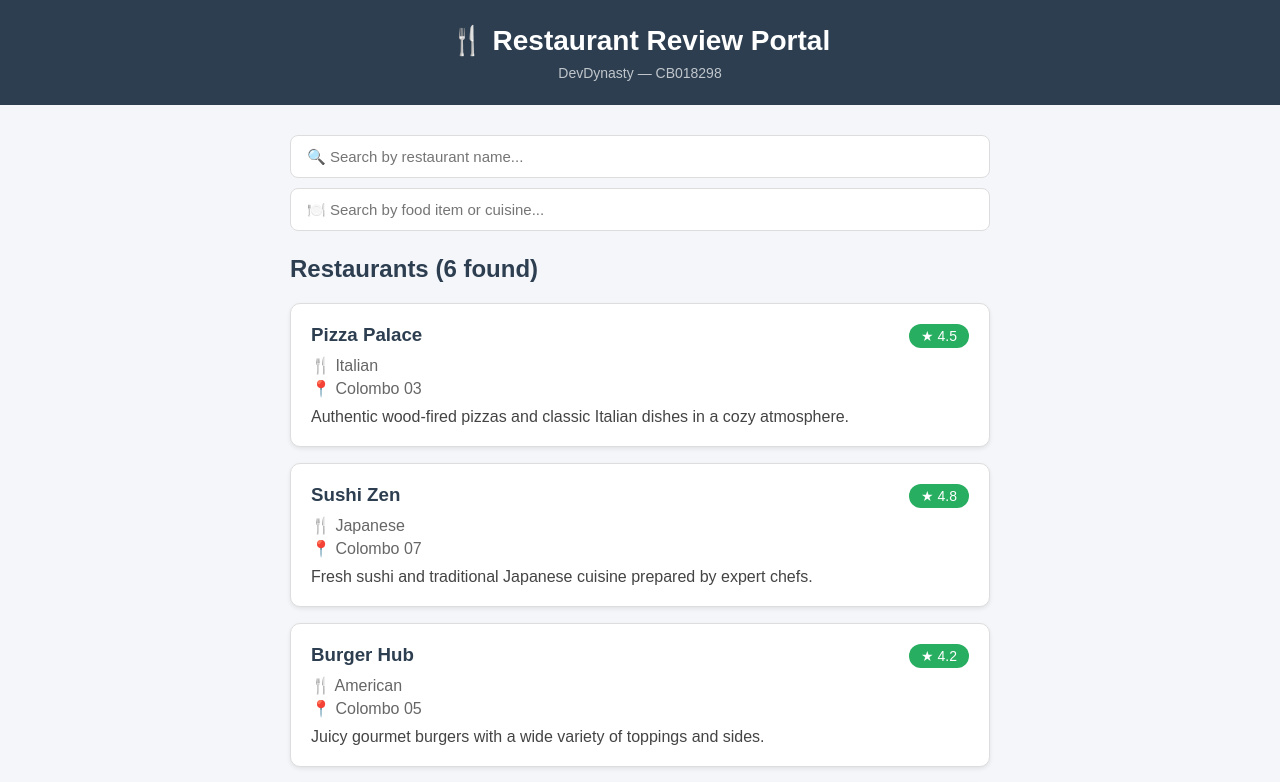
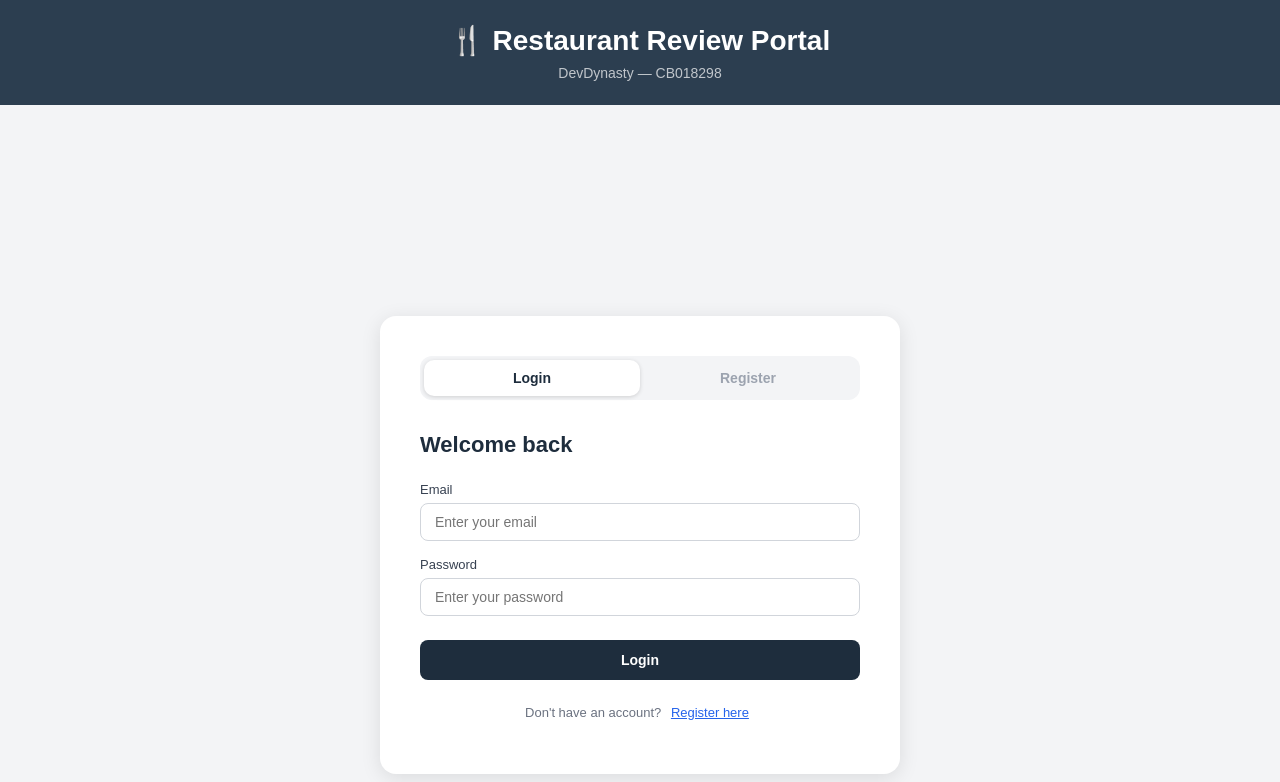
Before and after one commit to devdynasty-org/restaurant-review-portal, a React (Create React App) app in the folder src/frontend/: page / in a window 1280 px wide. Shown: the top 782 px of the page. Built offline with nearby package versions, Linux system fonts and the light colour scheme.

Commit message:
feat: add Login and Register UI with form validation

```diff
--- a/src/frontend/src/App.js
+++ b/src/frontend/src/App.js
@@ -7,6 +7,7 @@ import React from 'react';
 
 // Import our RestaurantList component so we can use it here
 import RestaurantList from './components/RestaurantList';
+import AuthPage from './components/AuthPage';
 
 
 function App() {
@@ -32,7 +33,8 @@ function App() {
 
       {/* Main content area - this is where RestaurantList renders */}
       <main>
-        <RestaurantList />
+              <AuthPage />
+              <RestaurantList />
       </main>
 
     </div>
--- /dev/null
+++ b/src/frontend/src/components/AuthPage.js
@@ -0,0 +1,297 @@
+import React, { useState } from 'react';
+import { useForm } from 'react-hook-form';
+import { yupResolver } from '@hookform/resolvers/yup';
+import * as yup from 'yup';
+
+// --- Validation Rules ---
+
+const loginSchema = yup.object({
+    email: yup
+        .string()
+        .email('Enter a valid email address')
+        .required('Email is required'),
+    password: yup
+        .string()
+        .min(6, 'Password must be at least 6 characters')
+        .required('Password is required'),
+});
+
+const registerSchema = yup.object({
+    fullName: yup
+        .string()
+        .min(2, 'Name must be at least 2 characters')
+        .required('Full name is required'),
+    email: yup
+        .string()
+        .email('Enter a valid email address')
+        .required('Email is required'),
+    phone: yup
+        .string()
+        .matches(/^[0-9]{10}$/, 'Enter a valid 10-digit phone number')
+        .required('Phone number is required'),
+    password: yup
+        .string()
+        .min(6, 'Password must be at least 6 characters')
+        .required('Password is required'),
+    confirmPassword: yup
+        .string()
+        .oneOf([yup.ref('password')], 'Passwords do not match')
+        .required('Please confirm your password'),
+});
+
+// --- Styles ---
+
+const styles = {
+    page: {
+        minHeight: '100vh',
+        backgroundColor: '#f3f4f6',
+        display: 'flex',
+        alignItems: 'center',
+        justifyContent: 'center',
+        padding: '40px 16px',
+    },
+    card: {
+        backgroundColor: '#ffffff',
+        borderRadius: '16px',
+        boxShadow: '0 4px 20px rgba(0,0,0,0.1)',
+        width: '100%',
+        maxWidth: '440px',
+        padding: '40px',
+    },
+    toggleContainer: {
+        display: 'flex',
+        backgroundColor: '#f3f4f6',
+        borderRadius: '12px',
+        padding: '4px',
+        marginBottom: '32px',
+    },
+    toggleButtonActive: {
+        flex: 1,
+        padding: '10px',
+        borderRadius: '10px',
+        border: 'none',
+        backgroundColor: '#ffffff',
+        boxShadow: '0 1px 4px rgba(0,0,0,0.15)',
+        fontWeight: '600',
+        fontSize: '14px',
+        color: '#1e2d3d',
+        cursor: 'pointer',
+    },
+    toggleButtonInactive: {
+        flex: 1,
+        padding: '10px',
+        borderRadius: '10px',
+        border: 'none',
+        backgroundColor: 'transparent',
+        fontWeight: '600',
+        fontSize: '14px',
+        color: '#9ca3af',
+        cursor: 'pointer',
+    },
+    heading: {
+        fontSize: '22px',
+        fontWeight: '700',
+        color: '#1e2d3d',
+        marginBottom: '24px',
+    },
+    fieldGroup: {
+        marginBottom: '16px',
+    },
+    label: {
+        display: 'block',
+        fontSize: '13px',
+        fontWeight: '500',
+        color: '#374151',
+        marginBottom: '6px',
+    },
+    input: {
+        width: '100%',
+        border: '1px solid #d1d5db',
+        borderRadius: '8px',
+        padding: '10px 14px',
+        fontSize: '14px',
+        outline: 'none',
+        boxSizing: 'border-box',
+    },
+    errorText: {
+        color: '#ef4444',
+        fontSize: '12px',
+        marginTop: '4px',
+    },
+    submitButton: {
+        width: '100%',
+        backgroundColor: '#1e2d3d',
+        color: '#ffffff',
+        padding: '12px',
+        borderRadius: '8px',
+        border: 'none',
+        fontWeight: '600',
+        fontSize: '14px',
+        cursor: 'pointer',
+        marginTop: '8px',
+    },
+    bottomText: {
+        textAlign: 'center',
+        fontSize: '13px',
+        color: '#6b7280',
+        marginTop: '24px',
+    },
+    linkButton: {
+        background: 'none',
+        border: 'none',
+        color: '#2563eb',
+        fontWeight: '500',
+        cursor: 'pointer',
+        fontSize: '13px',
+        textDecoration: 'underline',
+    },
+};
+
+// --- Main Component ---
+
+function AuthPage() {
+    const [isLogin, setIsLogin] = useState(true);
+
+    const {
+        register,
+        handleSubmit,
+        formState: { errors },
+        reset,
+    } = useForm({
+        resolver: yupResolver(isLogin ? loginSchema : registerSchema),
+    });
+
+    const onSubmit = (data) => {
+        if (isLogin) {
+            console.log('Login data:', data);
+            alert('Login submitted! (Backend not connected yet)');
+        } else {
+            console.log('Register data:', data);
+            alert('Registration submitted! (Backend not connected yet)');
+        }
+    };
+
+    const handleToggle = (loginMode) => {
+        setIsLogin(loginMode);
+        reset();
+    };
+
+    return (
+        <div style={styles.page}>
+            <div style={styles.card}>
+
+                {/* Toggle */}
+                <div style={styles.toggleContainer}>
+                    <button
+                        type="button"
+                        onClick={() => handleToggle(true)}
+                        style={isLogin ? styles.toggleButtonActive : styles.toggleButtonInactive}
+                    >
+                        Login
+                    </button>
+                    <button
+                        type="button"
+                        onClick={() => handleToggle(false)}
+                        style={!isLogin ? styles.toggleButtonActive : styles.toggleButtonInactive}
+                    >
+                        Register
+                    </button>
+                </div>
+
+                <h2 style={styles.heading}>
+                    {isLogin ? 'Welcome back' : 'Create an account'}
+                </h2>
+
+                <form onSubmit={handleSubmit(onSubmit)}>
+
+                    {/* Full Name — Register only */}
+                    {!isLogin && (
+                        <div style={styles.fieldGroup}>
+                            <label style={styles.label}>Full Name</label>
+                            <input
+                                {...register('fullName')}
+                                type="text"
+                                placeholder="Enter your full name"
+                                style={styles.input}
+                            />
+                            {errors.fullName && <p style={styles.errorText}>{errors.fullName.message}</p>}
+                        </div>
+                    )}
+
+                    {/* Email */}
+                    <div style={styles.fieldGroup}>
+                        <label style={styles.label}>Email</label>
+                        <input
+                            {...register('email')}
+                            type="text"
+                            placeholder="Enter your email"
+                            style={styles.input}
+                        />
+                        {errors.email && <p style={styles.errorText}>{errors.email.message}</p>}
+                    </div>
+
+                    {/* Phone — Register only */}
+                    {!isLogin && (
+                        <div style={styles.fieldGroup}>
+                            <label style={styles.label}>Phone Number</label>
+                            <input
+                                {...register('phone')}
+                                type="text"
+                                placeholder="Enter your 10-digit phone number"
+                                style={styles.input}
+                            />
+                            {errors.phone && <p style={styles.errorText}>{errors.phone.message}</p>}
+                        </div>
+                    )}
+
+                    {/* Password */}
+                    <div style={styles.fieldGroup}>
+                        <label style={styles.label}>Password</label>
+                        <input
+                            {...register('password')}
+                            type="password"
+                            placeholder="Enter your password"
+                            style={styles.input}
+                        />
+                        {errors.password && <p style={styles.errorText}>{errors.password.message}</p>}
+                    </div>
+
+                    {/* Confirm Password — Register only */}
+                    {!isLogin && (
+                        <div style={styles.fieldGroup}>
+                            <label style={styles.label}>Confirm Password</label>
+                            <input
+                                {...register('confirmPassword')}
+                                type="password"
+                                placeholder="Re-enter your password"
+                                style={styles.input}
+                            />
+                            {errors.confirmPassword && <p style={styles.errorText}>{errors.confirmPassword.message}</p>}
+                        </div>
+                    )}
+
+                    {/* Submit */}
+                    <button type="submit" style={styles.submitButton}>
+                        {isLogin ? 'Login' : 'Create Account'}
+                    </button>
+
+                </form>
+
+                {/* Switch link */}
+                <p style={styles.bottomText}>
+                    {isLogin ? "Don't have an account? " : 'Already have an account? '}
+                    <button
+                        type="button"
+                        onClick={() => handleToggle(!isLogin)}
+                        style={styles.linkButton}
+                    >
+                        {isLogin ? 'Register here' : 'Login here'}
+                    </button>
+                </p>
+
+            </div>
+        </div>
+    );
+}
+
+export default AuthPage;
```
